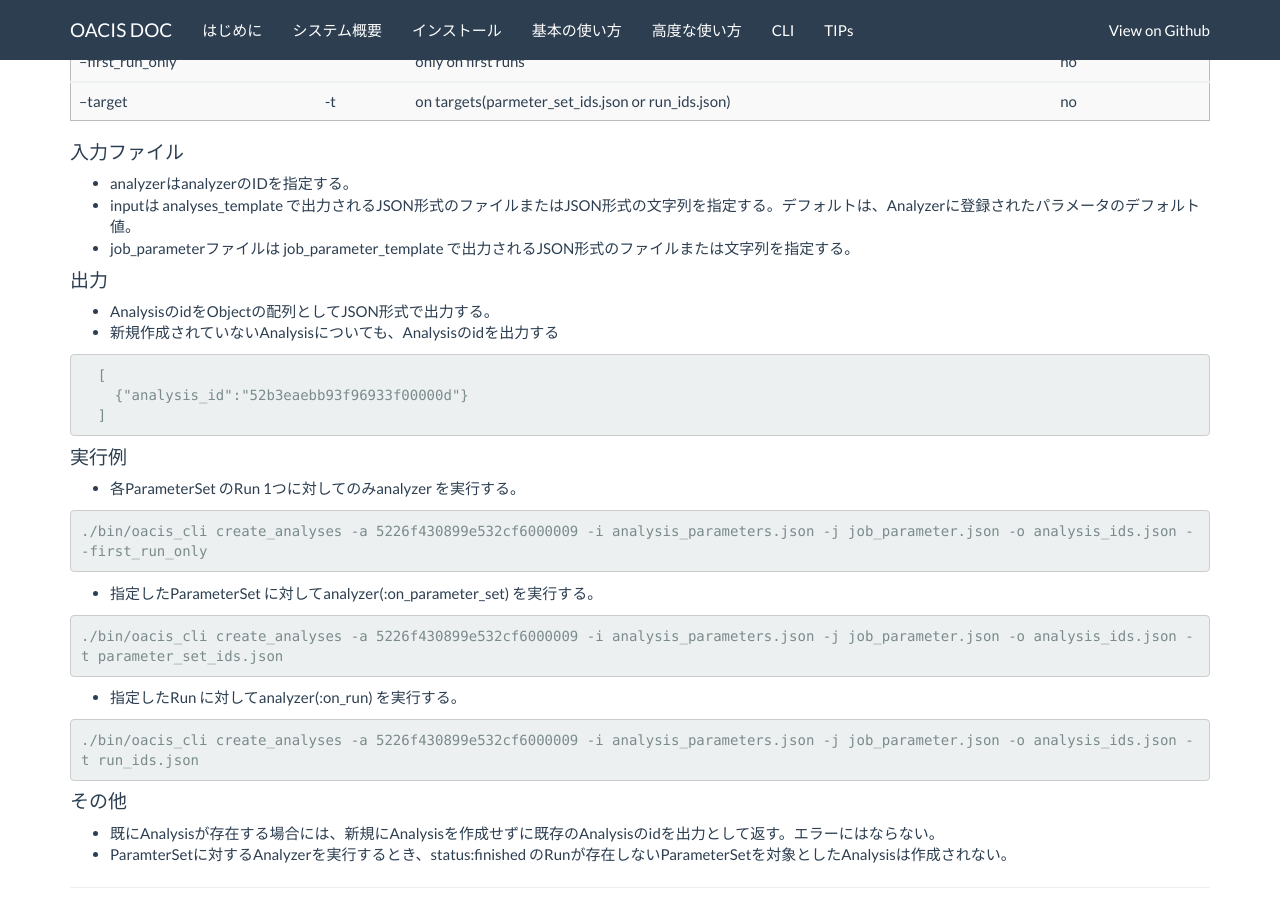
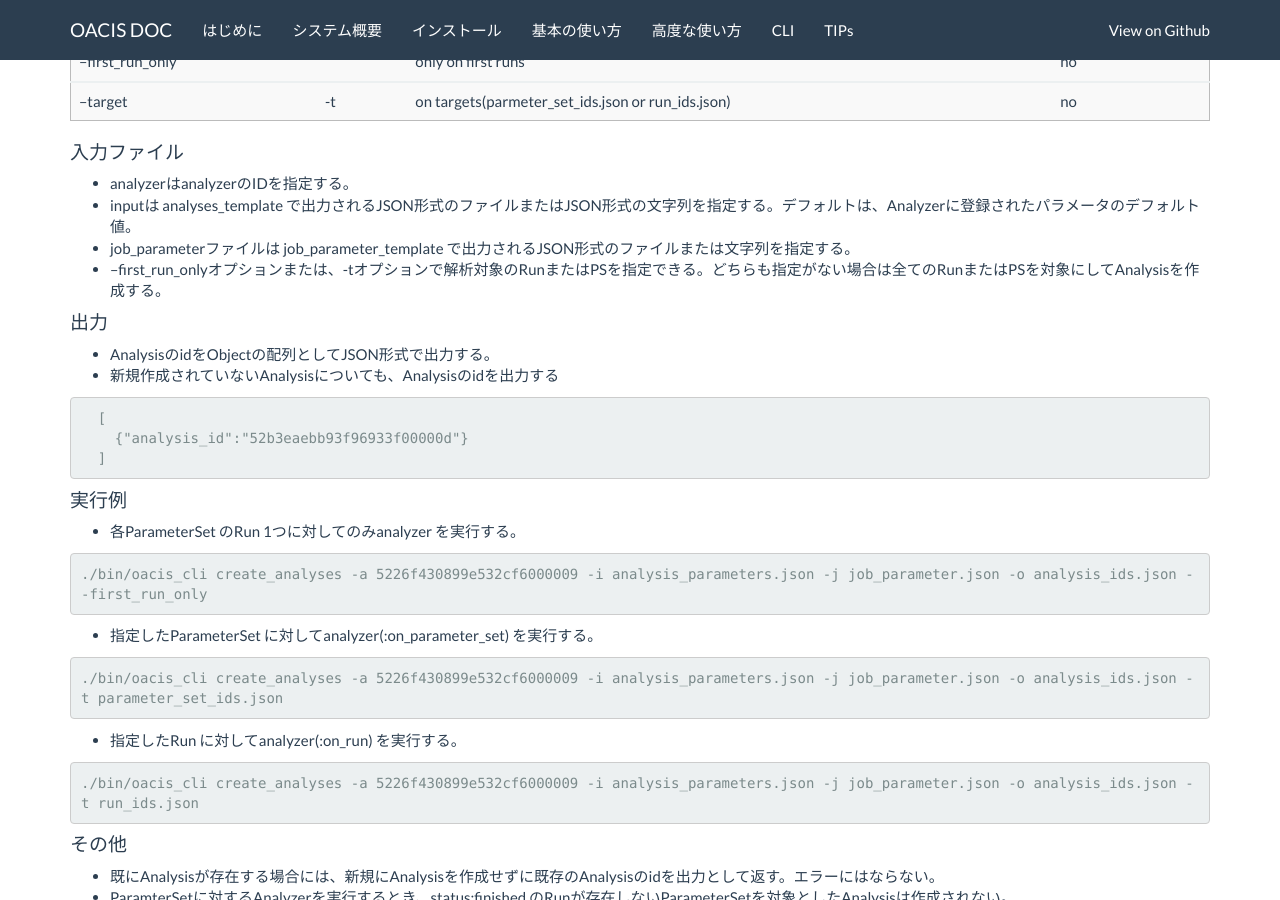
Before and after one commit to crest-cassia/oacis, a Jekyll site: the page built from ja/cli.md, in a window 1280 px wide and 900 px high, scrolled down 9684 px. Built offline with Jekyll 4.4.1, drawn with Linux system fonts in a browser that asks for light colours; nearby versions of some CDN libraries.

Commit message:
update comment on create_analyses CLI

```diff
--- a/ja/cli.md
+++ b/ja/cli.md
@@ -593,6 +593,7 @@ Analysisを新規作成する
 - analyzerはanalyzerのIDを指定する。
 - inputは analyses_template で出力されるJSON形式のファイルまたはJSON形式の文字列を指定する。デフォルトは、Analyzerに登録されたパラメータのデフォルト値。
 - job_parameterファイルは job_parameter_template で出力されるJSON形式のファイルまたは文字列を指定する。
+- --first_run_onlyオプションまたは、-tオプションで解析対象のRunまたはPSを指定できる。どちらも指定がない場合は全てのRunまたはPSを対象にしてAnalysisを作成する。
 
 #### 出力
 
```
